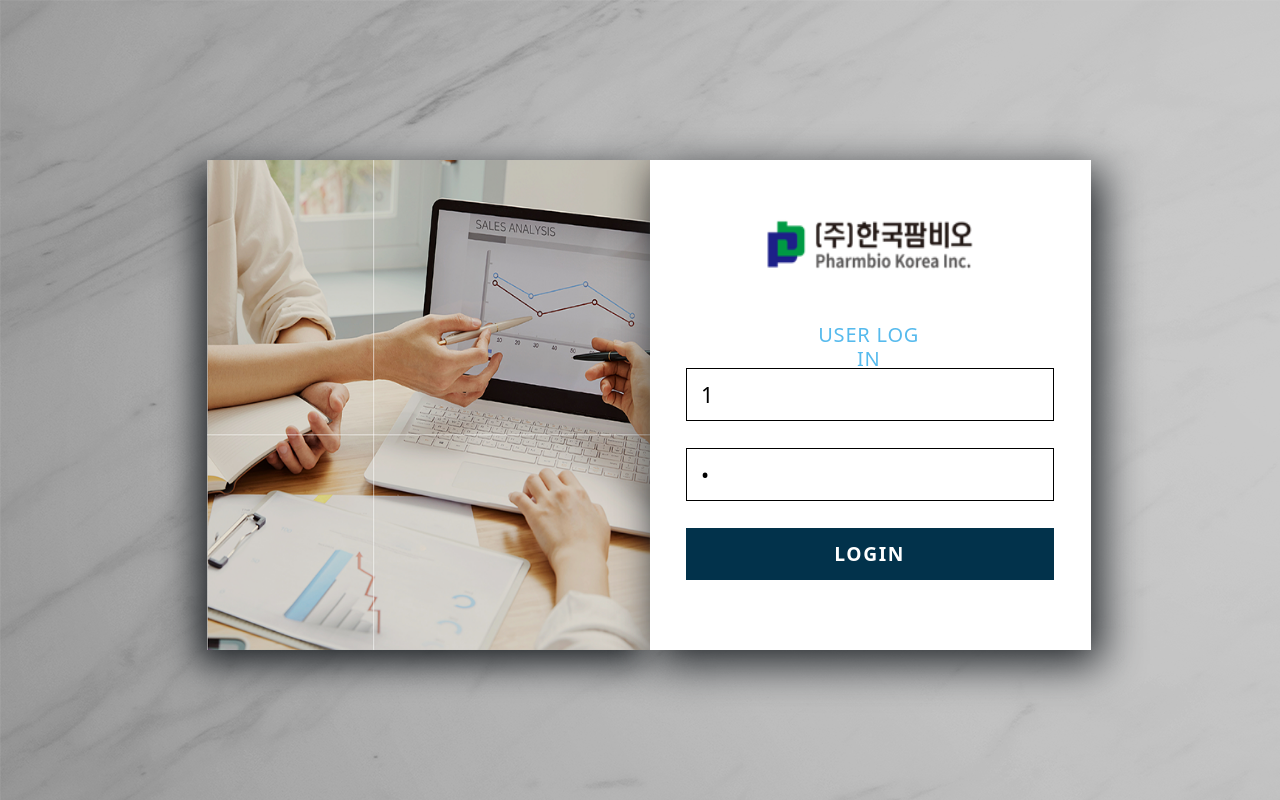
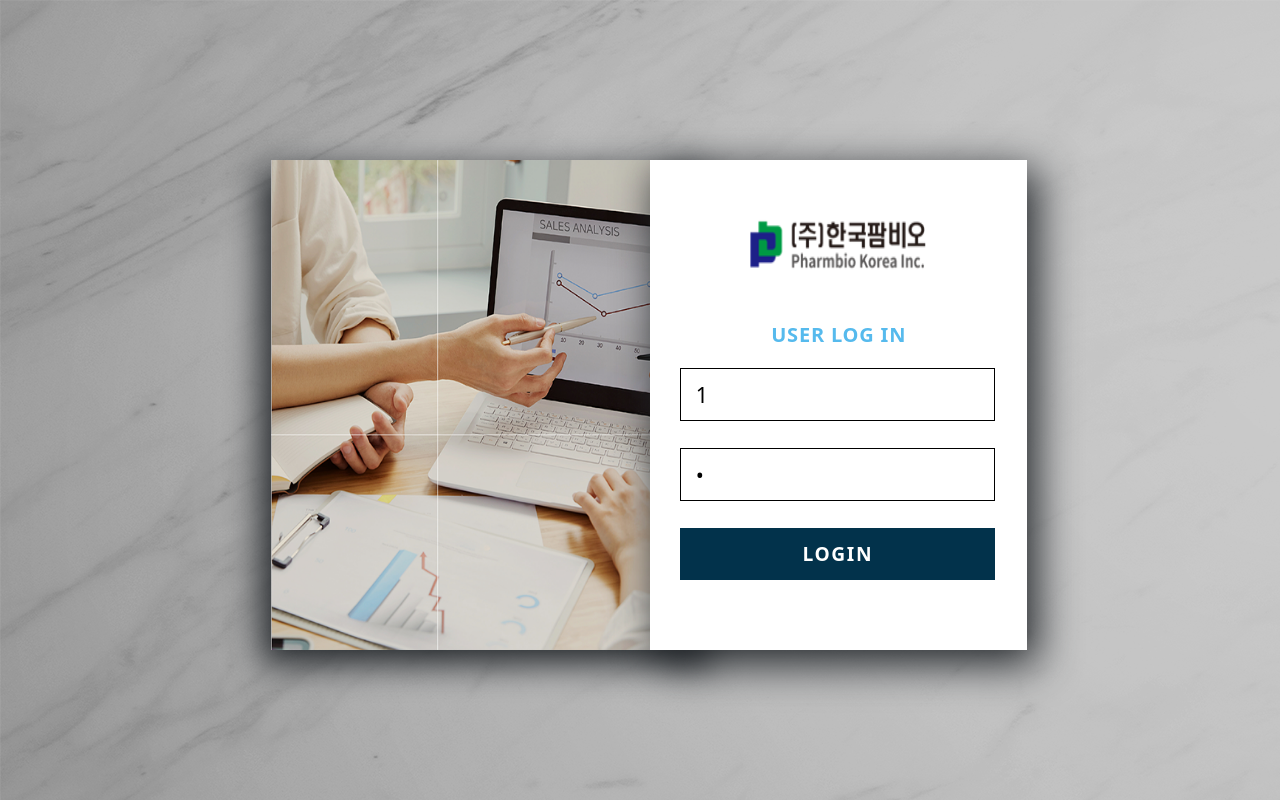
Before and after one commit to wnsals411/pharmIT_DataAnalysis, a Python web app: template templates/login.html in a window 1280 px wide. Run offline with Jinja, Linux system fonts and the light colour scheme; the template is opened without the code that fills it: most values are stand-ins (such as "Sample title", 1, 10 or a date in 2020); some libraries are stand-ins or nearby versions.

Commit message:
20230302 login css

```diff
--- a/static/css/login.css
+++ b/static/css/login.css
@@ -17,7 +17,7 @@
 h2 {
   text-align: center;
   font-size: 2.5vh;
-  font-weight: 300;
+  font-weight: bold;
   text-transform: uppercase;
   display:inline-block;
   /* margin: 4vh 0.8vh 1vh 0.8vh;  */
@@ -59,7 +59,7 @@
 
 h2.active {
   color: #56baed;
-  font-weight: 500;
+  font-weight: bold;
   font-size: 2.5vh;
   letter-spacing: 0.1vh;
 
@@ -117,7 +117,7 @@
 .box1 {
   position:absolute;
   top: 20%;
-  left: 16.2%;
+  left: 21.2%;
   width: 34.6%;
   height: 61.3%;
 }
@@ -126,7 +126,7 @@
   position:absolute;
   top: 20%;
   left: 50.8%;
-  width: 34.45%;
+  width: 29.45%;
   height: 61.3%;
   background-color: white;
   box-shadow: 1vh 1.5vh 5vh 0.3vh;
@@ -146,8 +146,8 @@
 #login {
   position: absolute;
   top: 33.2%;
-  left: 36%;
-  width: 27.1%;
+  left: 0%;
+  width: 100%;
   height: 4.3%;
   text-align: center;
 }
```
